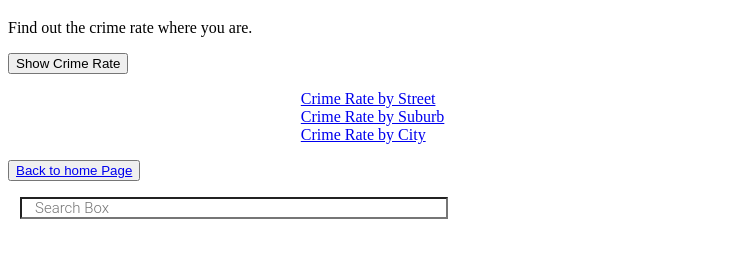
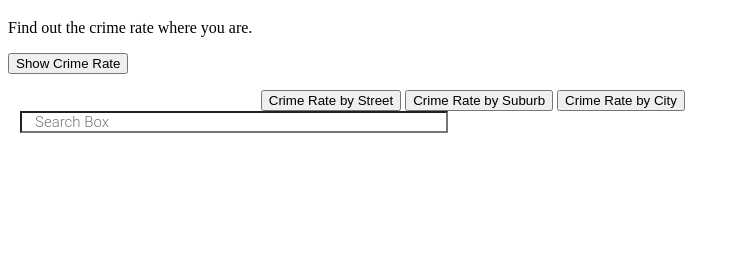
Before and after one commit to selemon/GuardianAngel, a website: page index.html in a window 1280 px wide. Shown: the part 61-318 px from the top of the page, without its empty margins (0-740 px from the left). Drawn offline with nearby package versions, Linux system fonts and the light colour scheme; some packages are replaced by stand-ins of ours.

Commit message:
fixing bug

```diff
--- a/index.html
+++ b/index.html
@@ -64,17 +64,13 @@
 </div>
 
 <div id="cssmenu">
-    <ul position='center'>
-        <li id="street"><a href="#"><span>Crime Rate by Street</span></a></li>
-        <li id="suburb"><a href="#"><span>Crime Rate by Suburb</span></a></li>
-        <li id="city"><a href="#"><span>Crime Rate by City</span></a></li>
-    </ul>
+
+        <button id="street">Crime Rate by Street</button>
+        <button id="suburb">Crime Rate by Suburb</button>
+        <button id="city">Crime Rate by City</button>
+
 </div>
-<div id="back">
-    <p>
-        <button id="backButton"><a href='https://crime-rate.herokuapp.com/'>Back to home Page</a></button>
-    </p>
-</div>
+
 <input id="pac-input" class="controls" type="text" placeholder="Search Box">
 <div id="mapDiv" style="position: absolute; width: 100%; height: 100%;">
 
@@ -730,14 +726,17 @@ preserveViewport: true
     var selected = undefined;
     $("#street").on("click", function () {
         selected = "street";
+        initialize();
     });
 
     $("#suburb").on("click", function () {
         selected = "suburb";
+        initialize();
     });
 
     $("#city").on("click", function () {
         selected = "city";
+        initialize();
     });
 
     $("#button").on("click", function () {
@@ -745,7 +744,6 @@ preserveViewport: true
             alert("Please select a search area");
         }
         else {
-            $("#cssmenu").hide();
             $("#mapDiv").show();
             $("#pac-input").show();
             $("#frontPage").hide();
```
